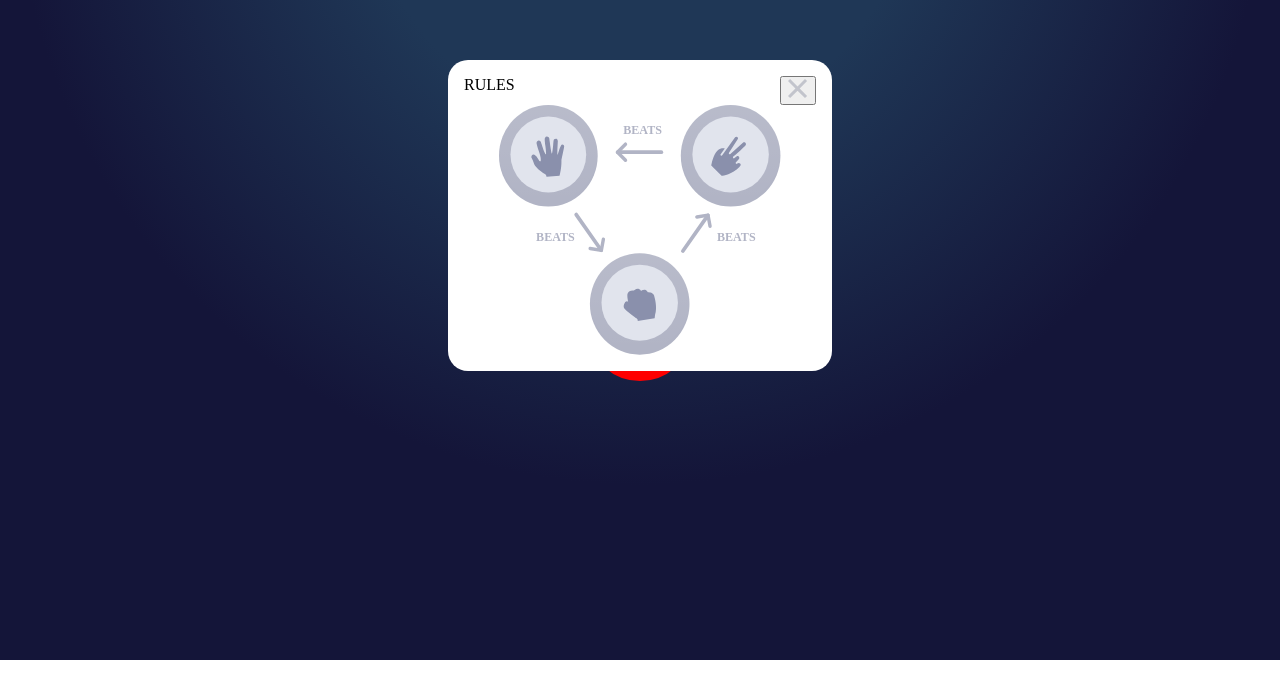
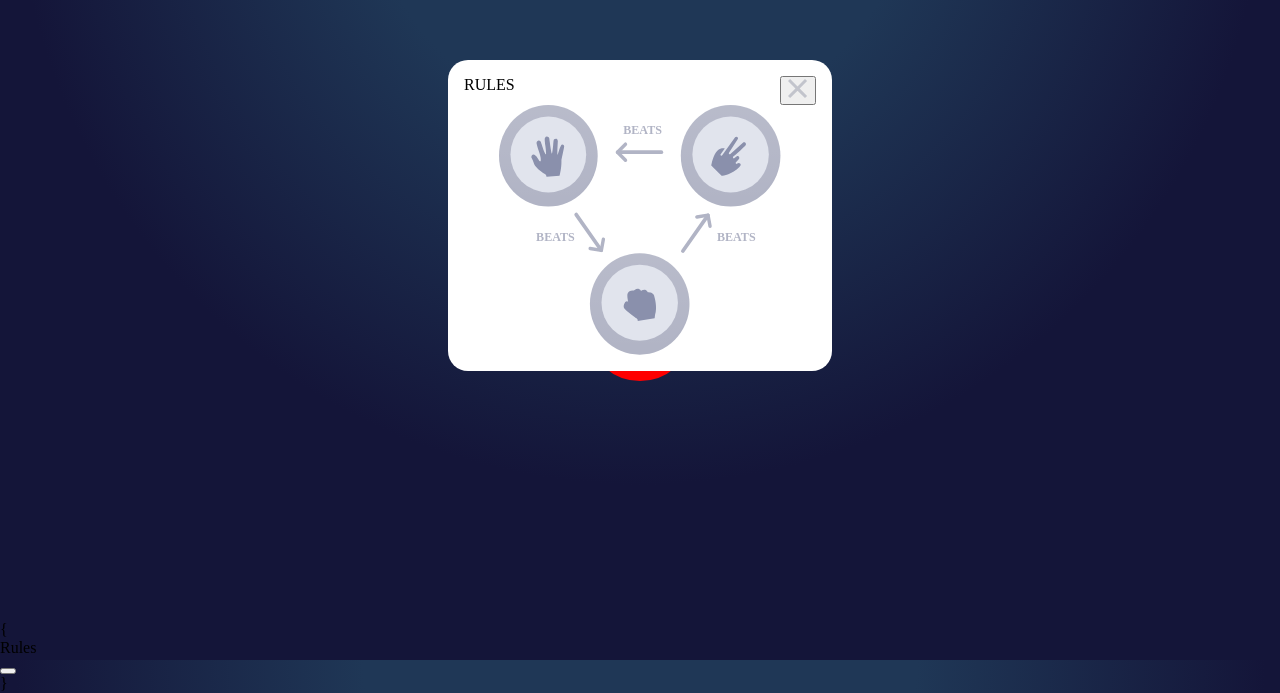
Before and after one commit to AxelTur-Springer/Rock-Paper-Scissor, a plain HTML site: page index.html in a window 1280 px wide. Shown: the part 140-833 px from the top of the page. Before the commit the page ends 800 px from the top, so only its background shows below. Drawn offline with Linux system fonts and the light colour scheme.

Commit message:
removing prompt

```diff
--- a/index.html
+++ b/index.html
@@ -68,7 +68,14 @@
 
      </div>
 
+     <div class="rulesPopUp">{
+    <p>Rules</p>
+    <div>
+        <button></button>
+    </div>
+    }
 
+     </div>
     <script src="/script.js"></script>
 </body>
 </html>
--- a/script.js
+++ b/script.js
@@ -3,7 +3,6 @@ function btnCloseRules(){
     rulebox.style.display="none"
 }
 
-alert("fix the mobile animaciion")
 
 let choice;
 function selector(draw){
```
